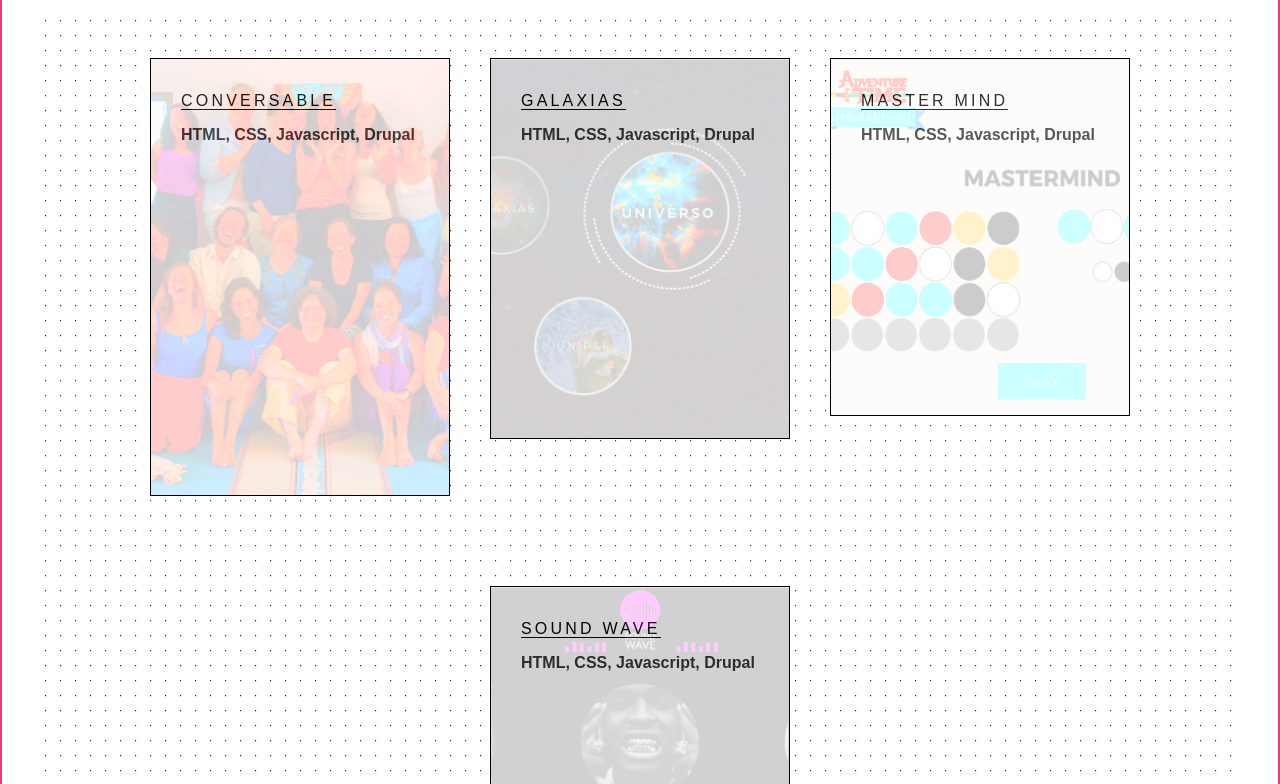
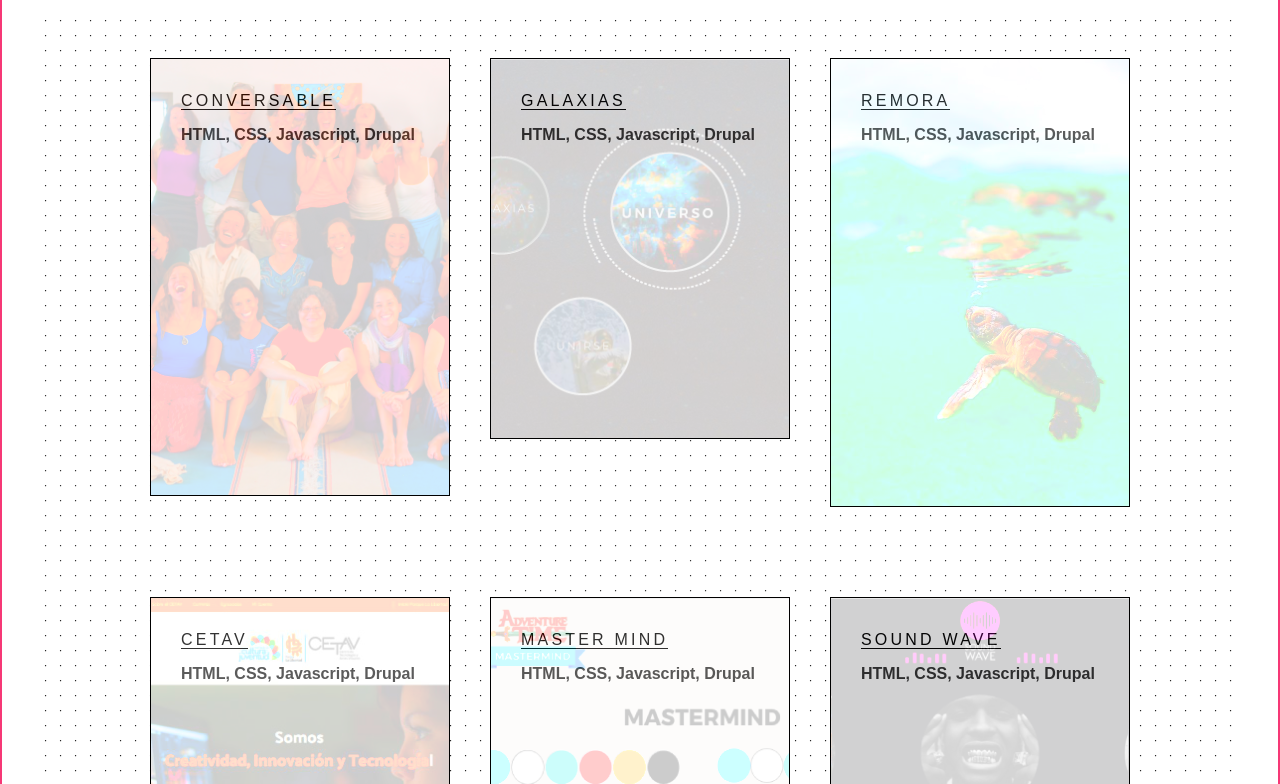
Before and after one commit to majosm96/portafolio, a website: page index.html in a window 1280 px wide. Shown: the part 656-1440 px from the top of the page. Drawn offline with Linux system fonts and the light colour scheme; a web font is replaced by a local one.

Commit message:
New projects

```diff
--- a/index.html
+++ b/index.html
@@ -33,7 +33,7 @@
               <img src="img/logo_white.png" alt="Logo Maria Jose Solis">
             </a>
               <nav class="main-menu" id="hideMenu">
-                <img src="img/menu_white_heavy.png" alt="Menu" class="menu-img">
+                <img src="img/close.png" alt="Menu" class="menu-img">
                 <ul class="menu main-menu__items">
                 </ul>
               </nav>
@@ -104,6 +104,30 @@
                   </div>
                   <div class="project-img">
                     <img class="" src="img/galaxias.png" alt="Blog post">
+                  </div>
+                </a>
+              </li>
+
+              <li class="project">
+                <a href="">
+                  <div class="proyect-info">
+                    <a href="#">Remora</a>
+                    <h4>HTML, CSS, Javascript, Drupal</h4>
+                  </div>
+                  <div class="project-img">
+                    <img class="" src="img/remora.jpg" alt="Blog post">
+                  </div>
+                </a>
+              </li>
+
+              <li class="project">
+                <a href="">
+                  <div class="proyect-info">
+                    <a href="#">CETAV</a>
+                    <h4>HTML, CSS, Javascript, Drupal</h4>
+                  </div>
+                  <div class="project-img">
+                    <img class="" src="img/cetav.jpg" alt="Blog post">
                   </div>
                 </a>
               </li>
--- a/sass/partials/modules/_article.scss
+++ b/sass/partials/modules/_article.scss
@@ -67,7 +67,7 @@
 .project-img {
     background-color: #fff;
     img {
-      filter: grayscale(0.2) opacity(0.2) saturate(8);
+      filter: grayscale(0.2) opacity(0.2) saturate(6);
     }
  }
 
```
Also changed, not shown: css/style.css, img/cetav.jpg (added), img/close.png (added), img/remora.jpg (added).
